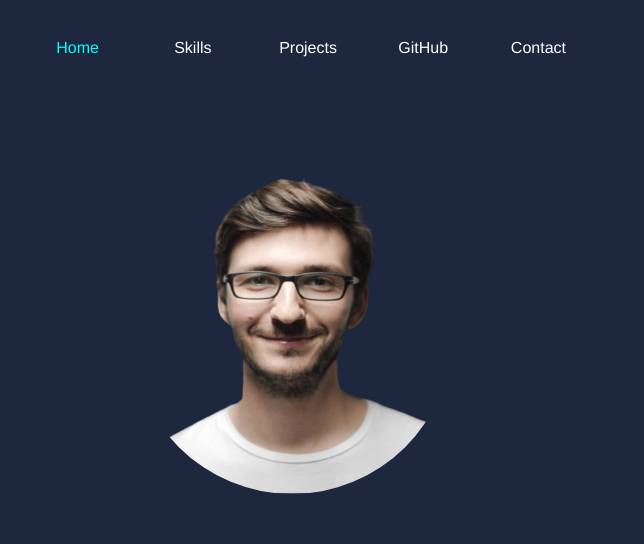
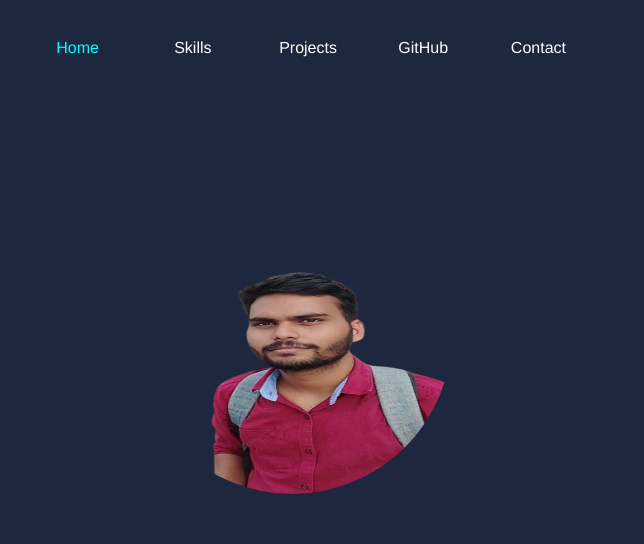
Before and after one commit to 123abhisek/Personal_Portfolio, a plain HTML site: page Protfolio/index.html in a window 1280 px wide. Shown: the top 544 px of the page, 636-1280 px from the left. Drawn offline with Linux system fonts and the light colour scheme.

Commit message:
index.html

```diff
--- a/Protfolio/index.html
+++ b/Protfolio/index.html
@@ -47,7 +47,7 @@
         <div class="btn" onclick="downloadFile()">Download CV</div>
       </div>
       <div class="container-right">
-        <img src="./img/perfil.png" alt="" />
+        <img src="./img/abhi.png" alt="" />
       </div>
     </section>
 
```
